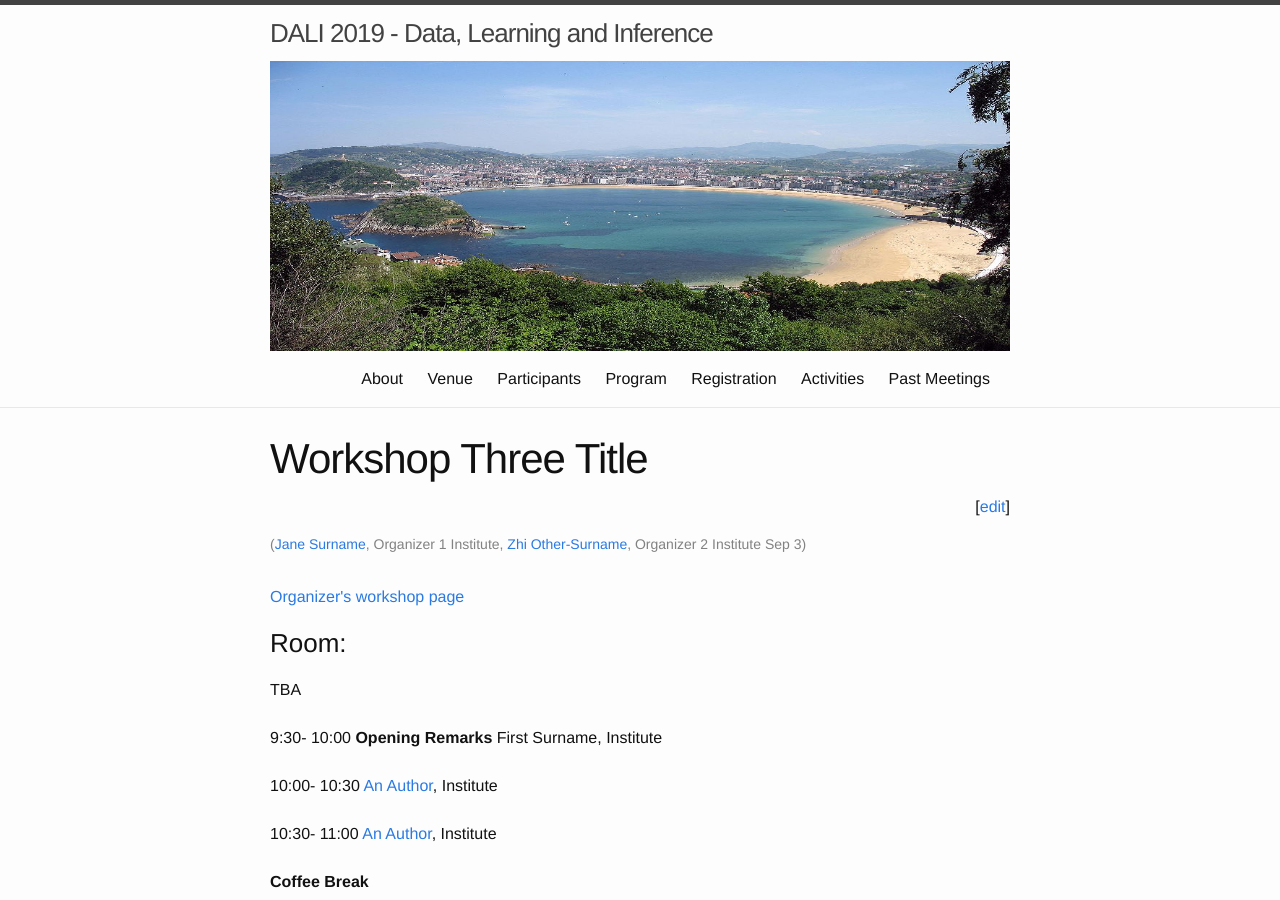
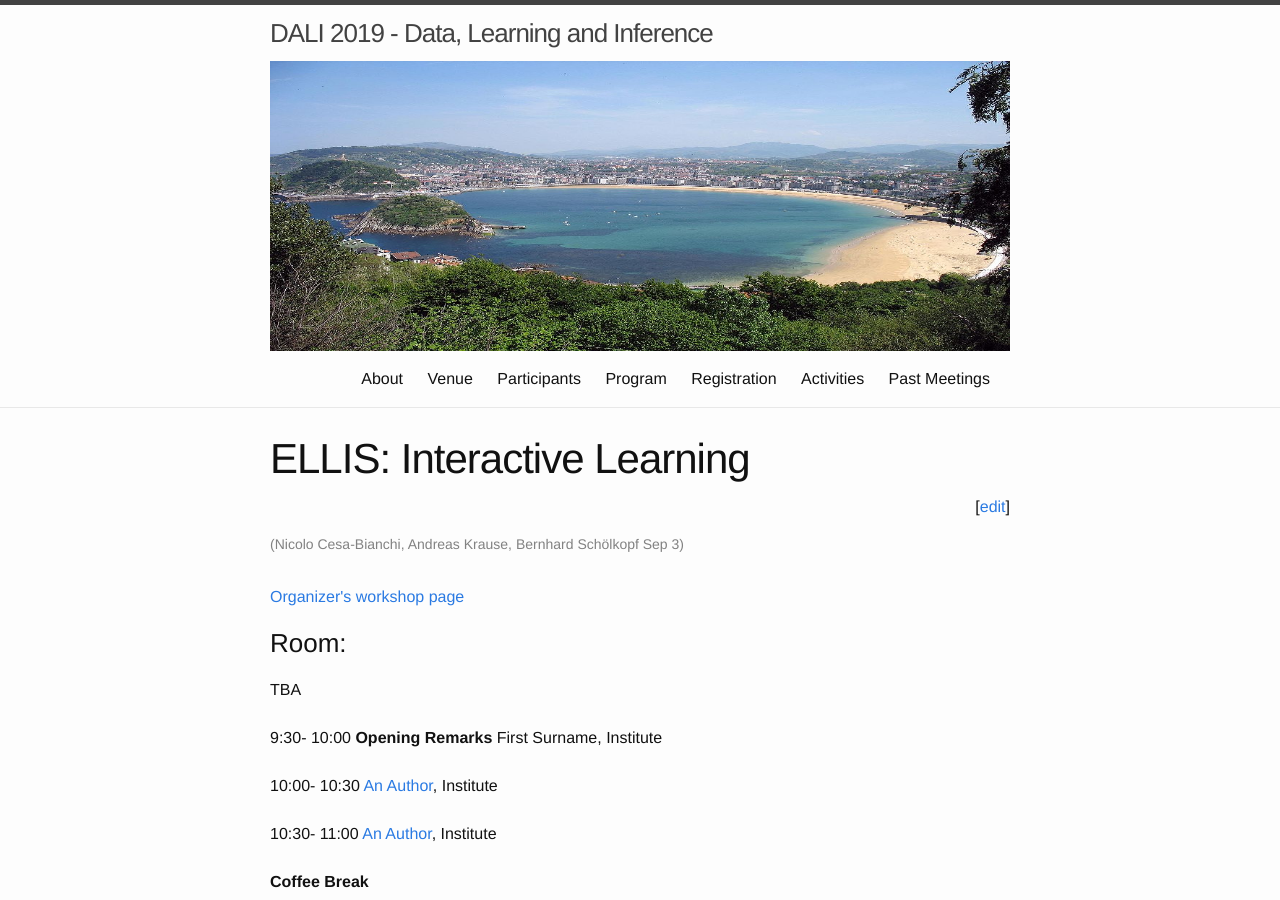
Before and after one commit to dalimeeting/dalimeeting.github.io, a Jekyll site: the page built from _posts/2019-09-03-workshop-three.md, in a window 1280 px wide and 900 px high. Built offline with Jekyll 4.4.1, drawn with Linux system fonts in a browser that asks for light colours.

Commit message:
updated workshop titles

```diff
--- a/_posts/2019-09-03-workshop-three.md
+++ b/_posts/2019-09-03-workshop-three.md
@@ -1,19 +1,23 @@
 ---
-title:  "Workshop Three Title"
+title:  "ELLIS: Interactive Learning"
 layout: multitrack
 abstract: "TBA"
 organizer_url: http://url3.com
 categories:
 - dali2019b
 organizers:
-- given: Jane
-  family: Surname
-  url: http://url.com
-  institute: Organizer 1 Institute
-- given: Zhi
-  family: Other-Surname
-  url: http://url2.com
-  institute: Organizer 2 Institute
+- given: Nicolo
+  family: Cesa-Bianchi
+  #url: http://url.com
+  #institute: Organizer 1 Institute
+- given: Andreas
+  family: Krause
+  #url: http://url2.com
+  #institute: Organizer 2 Institute
+- given: Bernhard
+  family: Schölkopf
+  #url: http://url2.com
+  #institute: Organizer 2 Institute
 room: ""
 show_abstracts: false
 talks:
```
Also changed, not shown: _posts/2019-09-03-workshop-two.md (+11 -9 lines), _posts/2019-09-05-workshop-five.md (+11 -9 lines), _posts/2019-09-05-workshop-four.md (+9 -9 lines), _posts/2019-09-05-workshop-six.md (+5 -9 lines).
